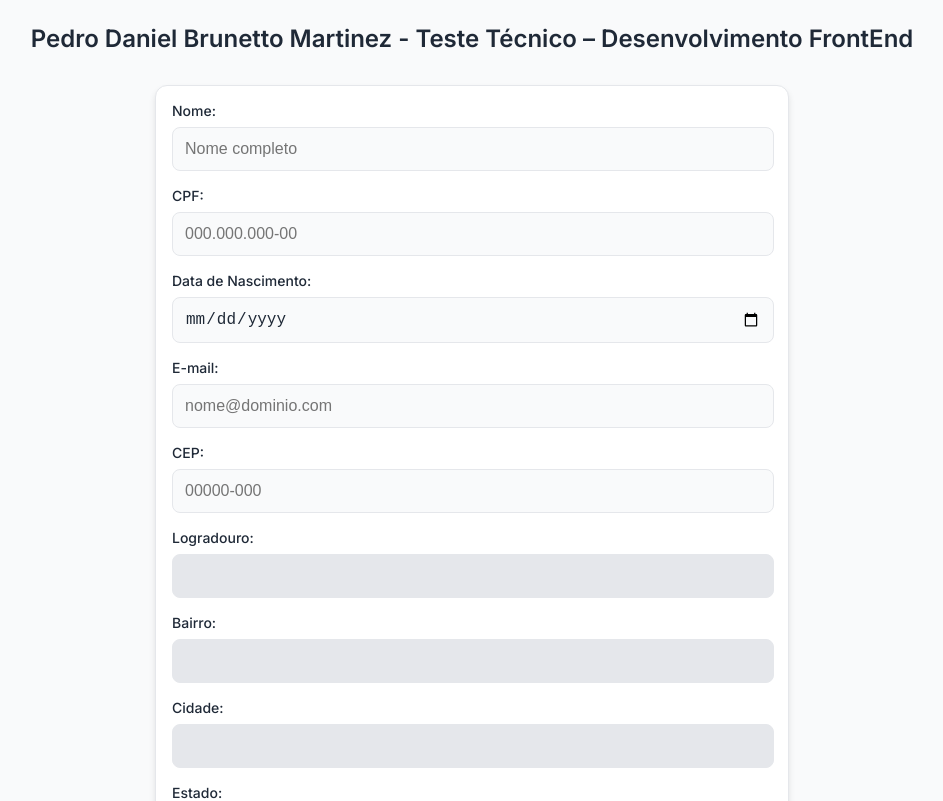
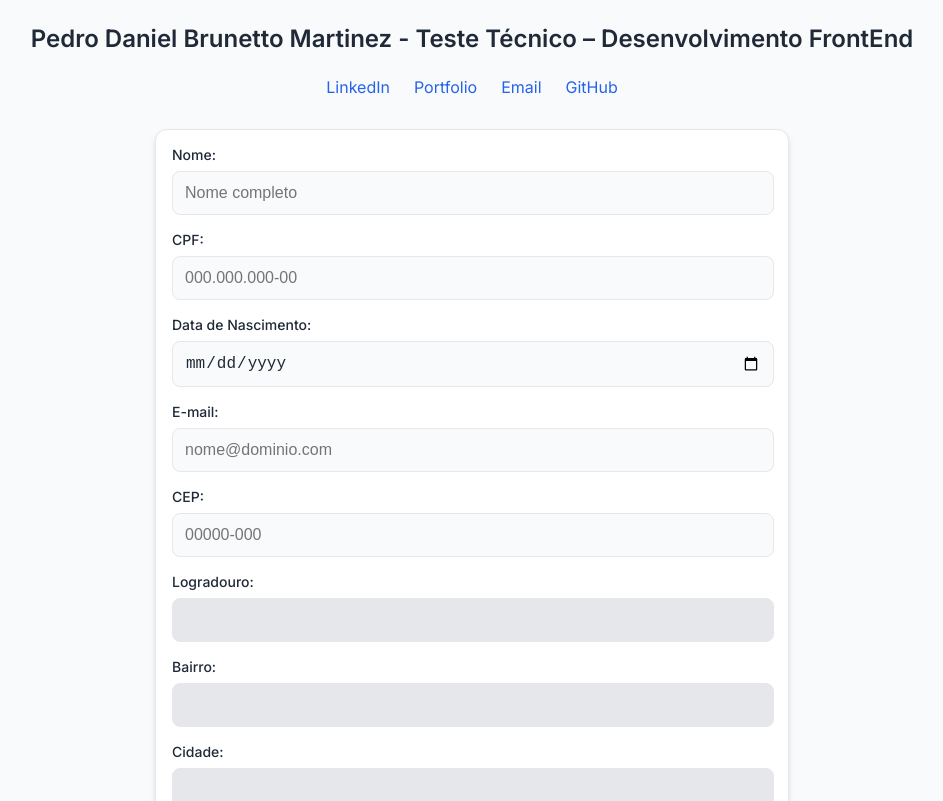
Before and after one commit to PedroDanielBrunetto/RegisterModel-Angular, an Angular app: page / in a window 1280 px wide. Shown: the top 801 px of the page, without its empty margins (168-1111 px from the left). Built offline with nearby package versions, Linux system fonts and the light colour scheme.

Commit message:
feat: add social media

```diff
--- a/src/app/cadastro/cadastro.component.html
+++ b/src/app/cadastro/cadastro.component.html
@@ -1,6 +1,12 @@
 <h3 class="title-test">
   Pedro Daniel Brunetto Martinez - Teste Técnico – Desenvolvimento FrontEnd
 </h3>
+<div class="social-media">
+  <a href="https://www.linkedin.com/in/pedrodanielbrunetto/"> LinkedIn </a>
+  <a href="https://pedrodanielbrunetto.vercel.app/links"> Portfolio </a>
+  <a href="mailto:pedrodanielbm@hotmail.com"> Email </a>
+  <a href="https://github.com/PedroDanielBrunetto"> GitHub </a>
+</div>
 
 <form [formGroup]="cadastroForm" (ngSubmit)="onSubmit()">
   <div>
--- a/src/app/cadastro/cadastro.component.scss
+++ b/src/app/cadastro/cadastro.component.scss
@@ -119,3 +119,9 @@ button:hover {
   font-size: 24px;
   text-align: center;
 }
+
+.social-media {
+  display: flex;
+  justify-content: center;
+  gap: 24px;
+}
```
